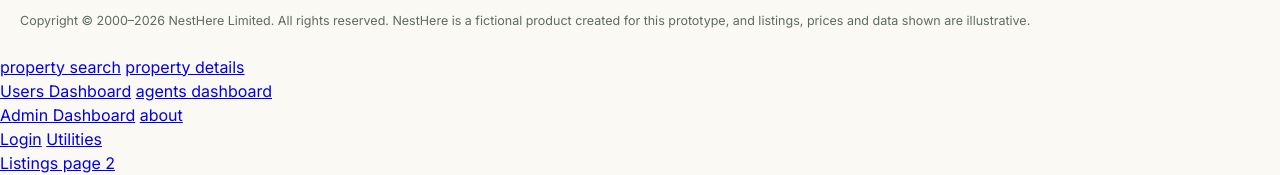
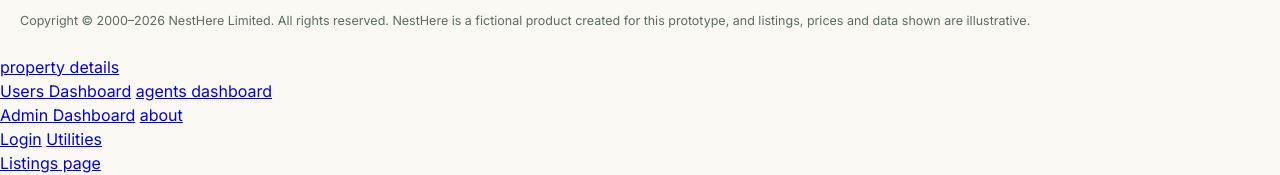
Before and after one commit to Julius2200/Nesthere3, a plain HTML site: page index.html in a window 1280 px wide. Shown: the part 1410-1585 px from the top of the page. Drawn offline with Linux system fonts and the light colour scheme.

Commit message:
Update links in footer of index.html

```diff
--- a/index.html
+++ b/index.html
@@ -143,8 +143,7 @@
 
     <div id="footer-layout"></div>
 
-    <a href="search.html">property search</a>
-    <a href="property.html">property details</a>
+    <a href="prop-details.html">property details</a>
     <br>
     <a href="users/dashboard.html">Users Dashboard</a>
     <a href="agents/dashboard.html">agents dashboard</a>
@@ -155,6 +154,6 @@
     <a href="auth.html">Login</a>
     <a href="utilities.html">Utilities</a>
     <br>
-    <a href="listings.html">Listings page 2</a>
+    <a href="listings.html">Listings page</a>
 </body>
 </html>
```
